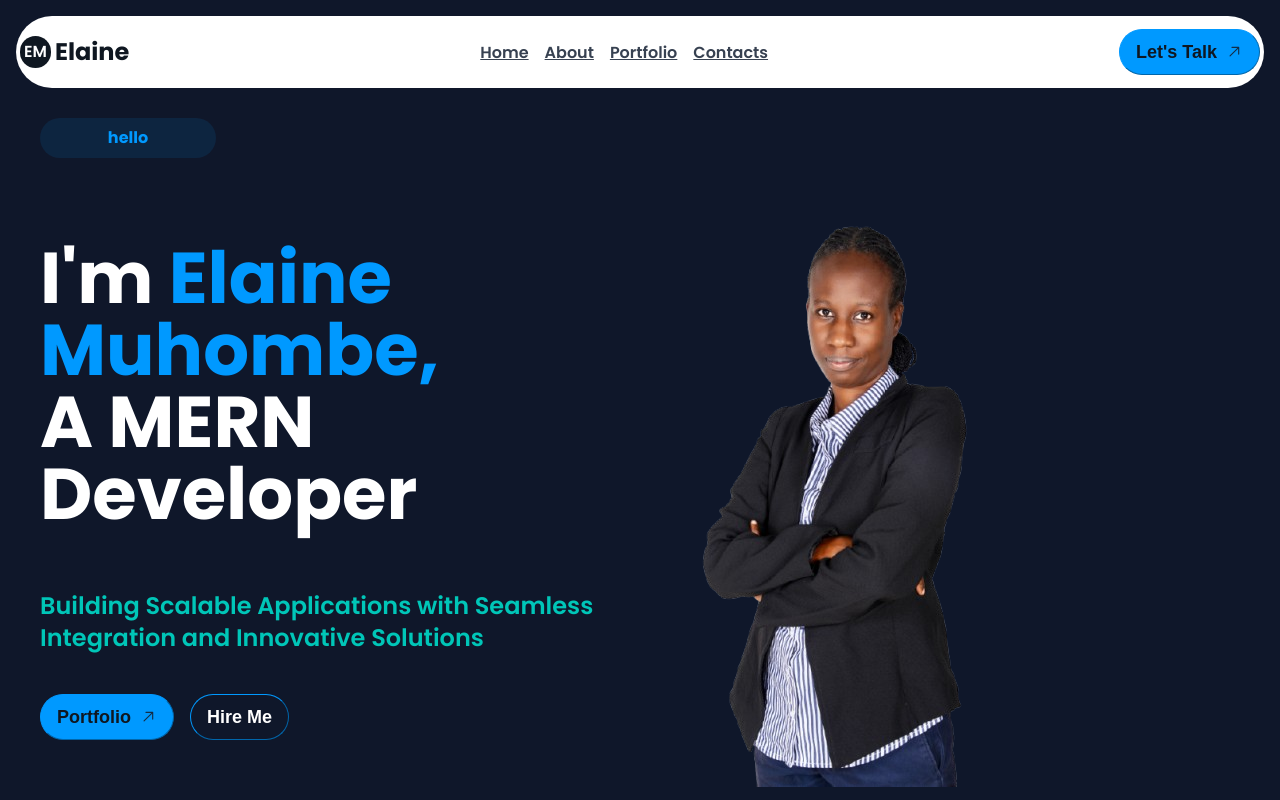
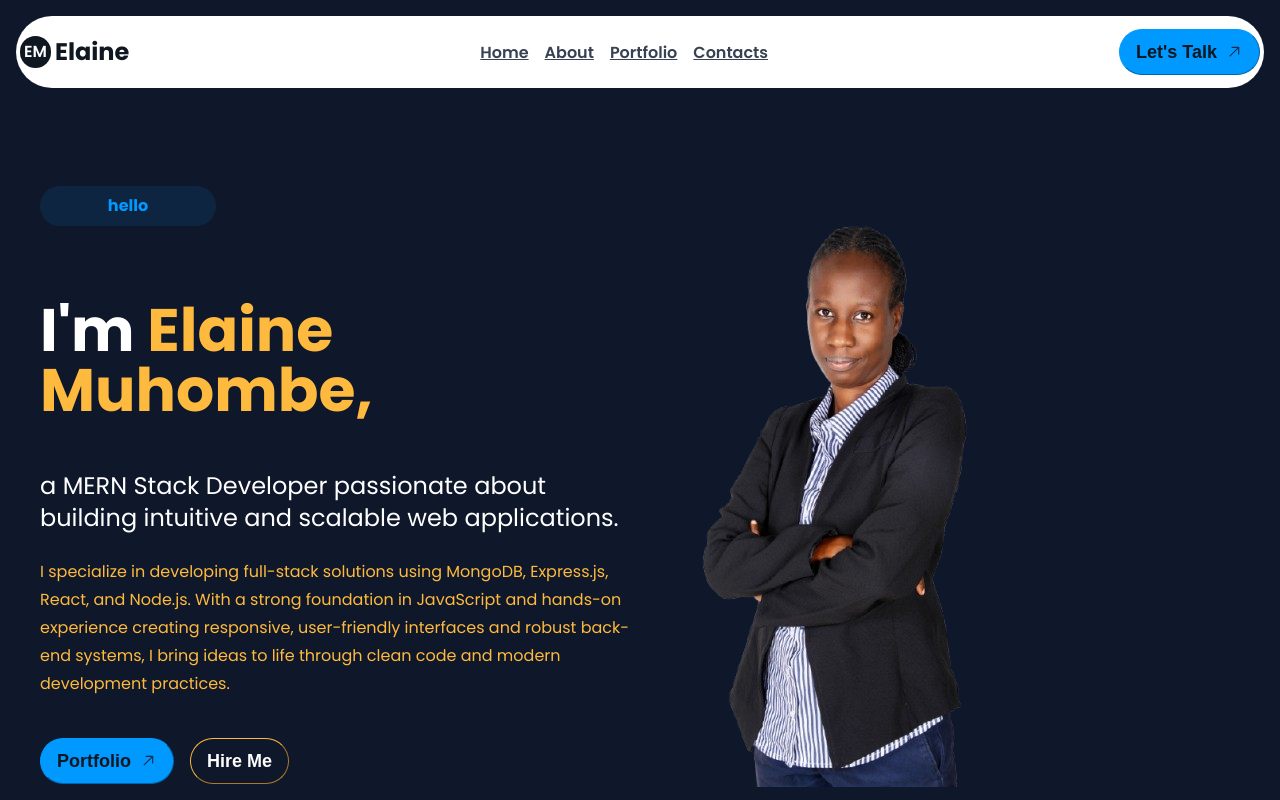
Before and after one commit to elainees-devs/elaine-portfolio, a React (Vite) app: page / in a window 1280 px wide. Shown: the top 800 px of the page. Built offline with nearby package versions, Linux system fonts and the light colour scheme.

Commit message:
refactor: update Hero content and layout for improved clarity and tone

```diff
--- a/src/features/Hero/Hero.tsx
+++ b/src/features/Hero/Hero.tsx
@@ -10,20 +10,27 @@ const Hero = () => {
     <>
       <section className="flex flex-col md:flex-row items-center justify-between px-6 py-10 md:py-20">
         {/* Text Section */}
-        <div className="md:-mt-28 w-full md:w-1/2">
+        <div className="w-full md:w-1/2">
           <Badge text="hello" />
 
           {/* Main Heading */}
-          <h2 className="text-3xl sm:text-4xl md:text-5xl lg:text-6xl xl:text-7xl font-bold leading-tight text-white">
-            I'm <span className="text-primary">Elaine Muhombe,</span>
-            <br />A MERN Developer
+          <h2 className="text-xl md:text-6xl leading-tight text-white">
+            I'm <span className="text-secondary">Elaine Muhombe,</span>
           </h2>
 
+          <h3 className="mt-4 text-xl sm:text-2xl md:text-2xl font-medium text-white">
+            a MERN Stack Developer passionate about building intuitive and
+            scalable web applications.
+          </h3>
+
           {/* Subheading */}
-          <h4 className="mt-6 text-base sm:text-lg md:text-xl lg:text-2xl text-tealAccent font-semibold">
-            Building Scalable Applications with Seamless Integration and
-            Innovative Solutions
-          </h4>
+          <p className="mt-6 text-base sm:text-lg md:text-[1rem] text-secondary max-w-4xl">
+            I specialize in developing full-stack solutions using MongoDB,
+            Express.js, React, and Node.js. With a strong foundation in
+            JavaScript and hands-on experience creating responsive,
+            user-friendly interfaces and robust back-end systems, I bring ideas
+            to life through clean code and modern development practices.
+          </p>
 
           {/* CTA Buttons */}
           <div className="mt-10 flex flex-wrap gap-4">
@@ -38,7 +45,7 @@ const Hero = () => {
                   "https://mail.google.com/mail/?view=cm&to=emuhombe@gmail.com"
                 )
               }
-              className="px-4 py-2 text-sm md:text-lg font-semibold text-white bg-transparent border border-primary hover:bg-accent transition-colors duration-300 rounded-full"
+              className="px-4 py-2 text-sm md:text-lg font-semibold text-white bg-transparent border border-secondary hover:bg-accent transition-colors duration-300 rounded-full"
             >
               Hire Me
             </button>
```
